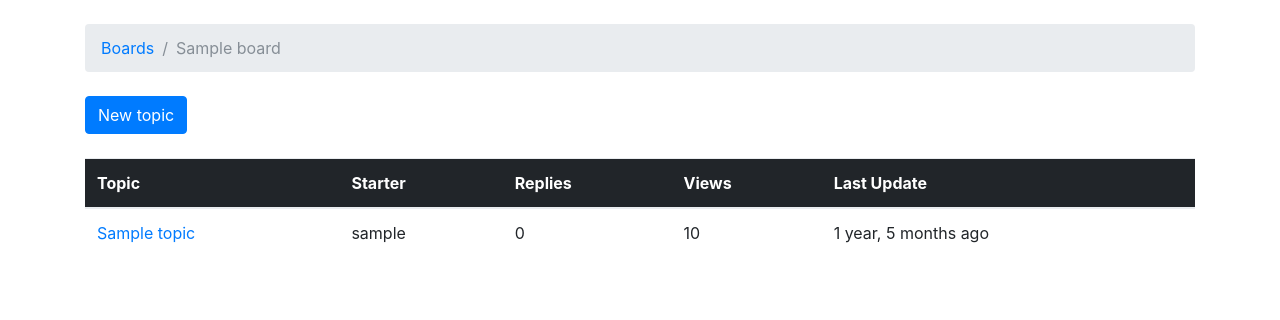
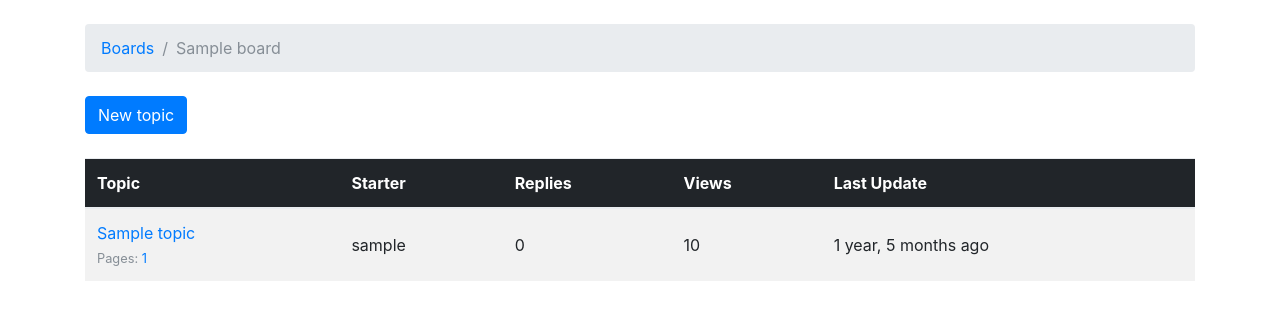
Before and after one commit to gurnitha/django-forum-warga, a Django app: page /boards/1/ in a window 1280 px wide. Shown: the part 56-376 px from the top of the page. Run offline with Django 3.2, Linux system fonts and the light colour scheme; tables that the repository leaves empty hold one stand-in row (values such as "Sample post"); some libraries are stand-ins or nearby versions; some web fonts are replaced.

Commit message:
6.4.102 Adjusting the number of pages to show the pagination in  topi list

```diff
--- a/apps/boards/models.py
+++ b/apps/boards/models.py
@@ -1,6 +1,7 @@
 # apps/boards/models.py
 
 # Django modules
+import math
 from django.db import models
 from django.contrib.auth.models import User
 from django.utils.text import Truncator
@@ -36,13 +37,13 @@ class Topic(models.Model):
 
     def get_page_count(self):
         count = self.posts.count()
-        pages = count / 20
+        pages = count / 2
         return math.ceil(pages)
 
     def has_many_pages(self, count=None):
         if count is None:
             count = self.get_page_count()
-        return count > 6
+        return count > 2
 
     def get_page_range(self):
         count = self.get_page_count()
--- a/apps/boards/templates/boards/topics.html
+++ b/apps/boards/templates/boards/topics.html
@@ -17,7 +17,7 @@
     <a href="{% url 'new_topic' board.pk %}" class="btn btn-primary">New topic</a>
   </div>
 
-  <table class="table mb-4">
+  <table class="table table-striped mb-4">
     <thead class="thead-inverse">
       <tr>
         <th>Topic</th>
@@ -29,12 +29,26 @@
     </thead>
     <tbody>
       {% for topic in topics %}
+        {% url 'topic_posts' board.pk topic.pk as topic_url %}
         <tr>
-          <td><a href="{% url 'topic_posts' board.pk topic.pk %}">{{ topic.subject }}</a></td>
-          <td>{{ topic.starter.username }}</td>
-          <td>{{ topic.replies }}</td>
-          <td>{{ topic.views }}</td>
-          <td>{{ topic.last_updated|naturaltime }}</td>
+          <td>
+            <p class="mb-0">
+              <a href="{{ topic_url }}">{{ topic.subject }}</a>
+            </p>
+            <small class="text-muted">
+              Pages:
+              {% for i in topic.get_page_range %}
+                <a href="{{ topic_url }}?page={{ i }}">{{ i }}</a>
+              {% endfor %}
+              {% if topic.has_many_pages %}
+              ... <a href="{{ topic_url }}?page={{ topic.get_page_count }}">Last Page</a>
+              {% endif %}
+            </small>
+          </td>
+          <td class="align-middle">{{ topic.starter.username }}</td>
+          <td class="align-middle">{{ topic.replies }}</td>
+          <td class="align-middle">{{ topic.views }}</td>
+          <td class="align-middle">{{ topic.last_updated|naturaltime }}</td>
         </tr>
       {% endfor %}
     </tbody>
--- a/apps/boards/views.py
+++ b/apps/boards/views.py
@@ -335,7 +335,7 @@ def reply_topic(request, pk, topic_pk):
             return redirect('topic_posts', pk=pk, topic_pk=topic_pk)
     else:
         form = PostForm()
-    return render(request, 'reply_topic.html', {'topic': topic, 'form': form})
+    return render(request, 'boards/reply_topic.html', {'topic': topic, 'form': form})
 
 
 
```
Also changed, not shown: README.md.
